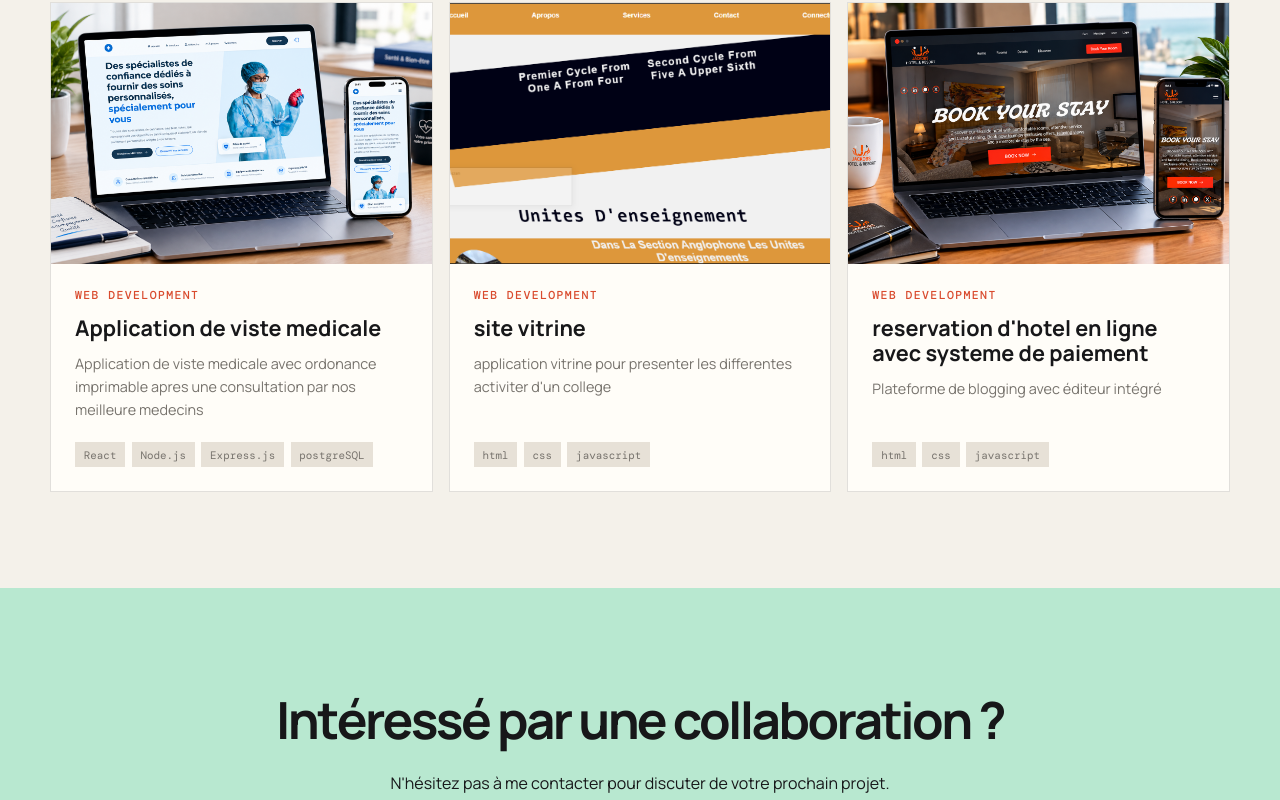
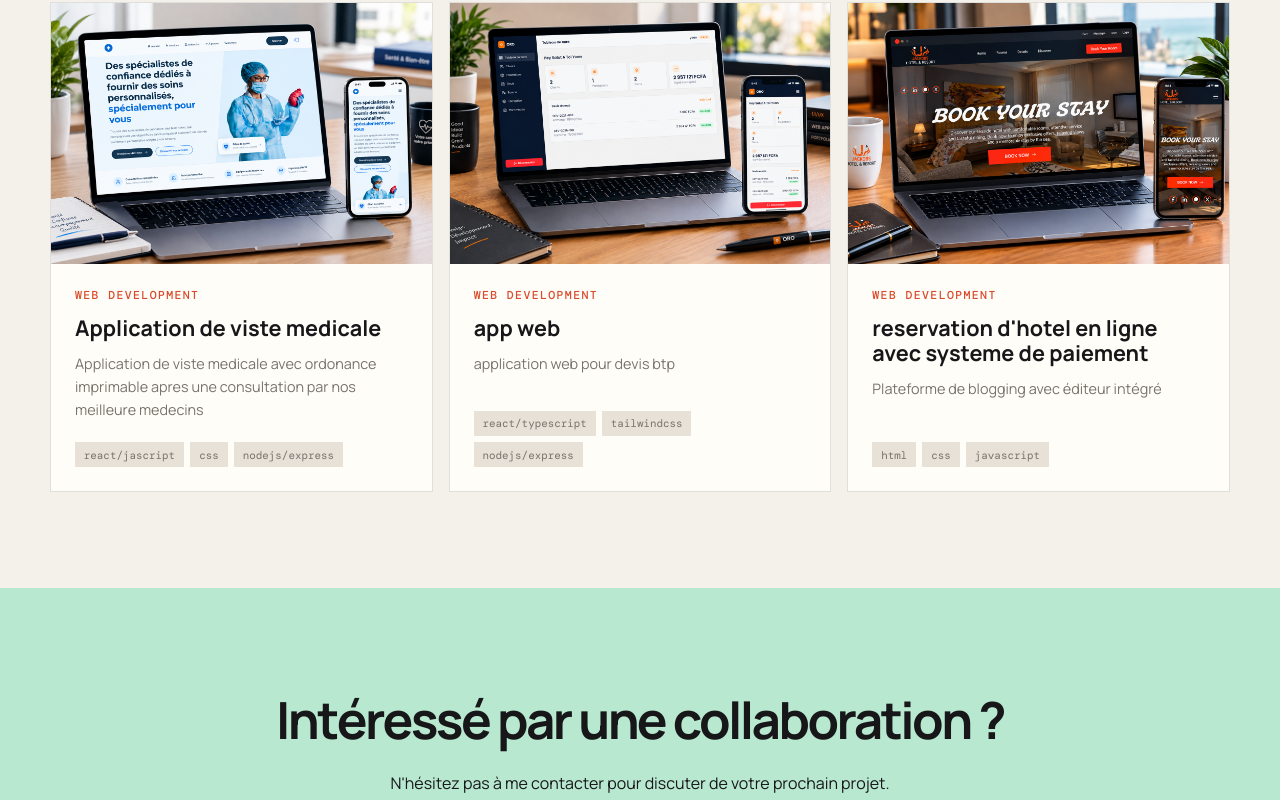
Before and after one commit to yvannDev/yvan, a React (Create React App) app: page /portfolio in a window 1280 px wide. Shown: the part 1074-1874 px from the top of the page. Built offline with nearby package versions, Linux system fonts and the light colour scheme.

Commit message:
fix: update_img

```diff
--- a/src/pages/Portfolio.jsx
+++ b/src/pages/Portfolio.jsx
@@ -12,7 +12,7 @@ import d3 from "../components/assets/d3.png"
 
 import s1 from "../components/assets/s1.png"
 import s2 from "../components/assets/s2.png"
-import s3 from "../components/assets/s3.PNG"
+import s3 from "../components/assets/s3.png"
 //degine graphique
 import { FaArrowCircleRight } from 'react-icons/fa';
 
@@ -53,15 +53,15 @@ function Portfolio() {
       description: 'Application de viste medicale avec ordonance imprimable apres une consultation par nos meilleure medecins',
       image: s1,
       link: 'https://clackdoctor.netlify.app',
-      tags: ['React', 'Node.js','Express.js','postgreSQL']
+      tags: ['react/jascript', 'css', 'nodejs/express']
     },
     {
-      title: 'site vitrine ',
+      title: 'app web ',
       category: 'Web Development',
-      description: 'application vitrine   pour presenter les differentes activiter d\'un college ',
+      description: 'application web pour devis btp ',
       image: s2,
-      link: 'https://github.com/yvannDev/freeCode/tree/IAES',
-      tags: ['html', 'css', 'javascript']
+      link: 'https://github.com/yvannDev/oro_btp/',
+      tags: ['react/typescript', 'tailwindcss', 'nodejs/express']
     },
     {
       title: 'reservation d\'hotel en ligne avec systeme de paiement',
```
Also changed, not shown: src/components/assets/s2.PNG (deleted), src/components/assets/s2.png (renamed from src/components/assets/oro.png).
